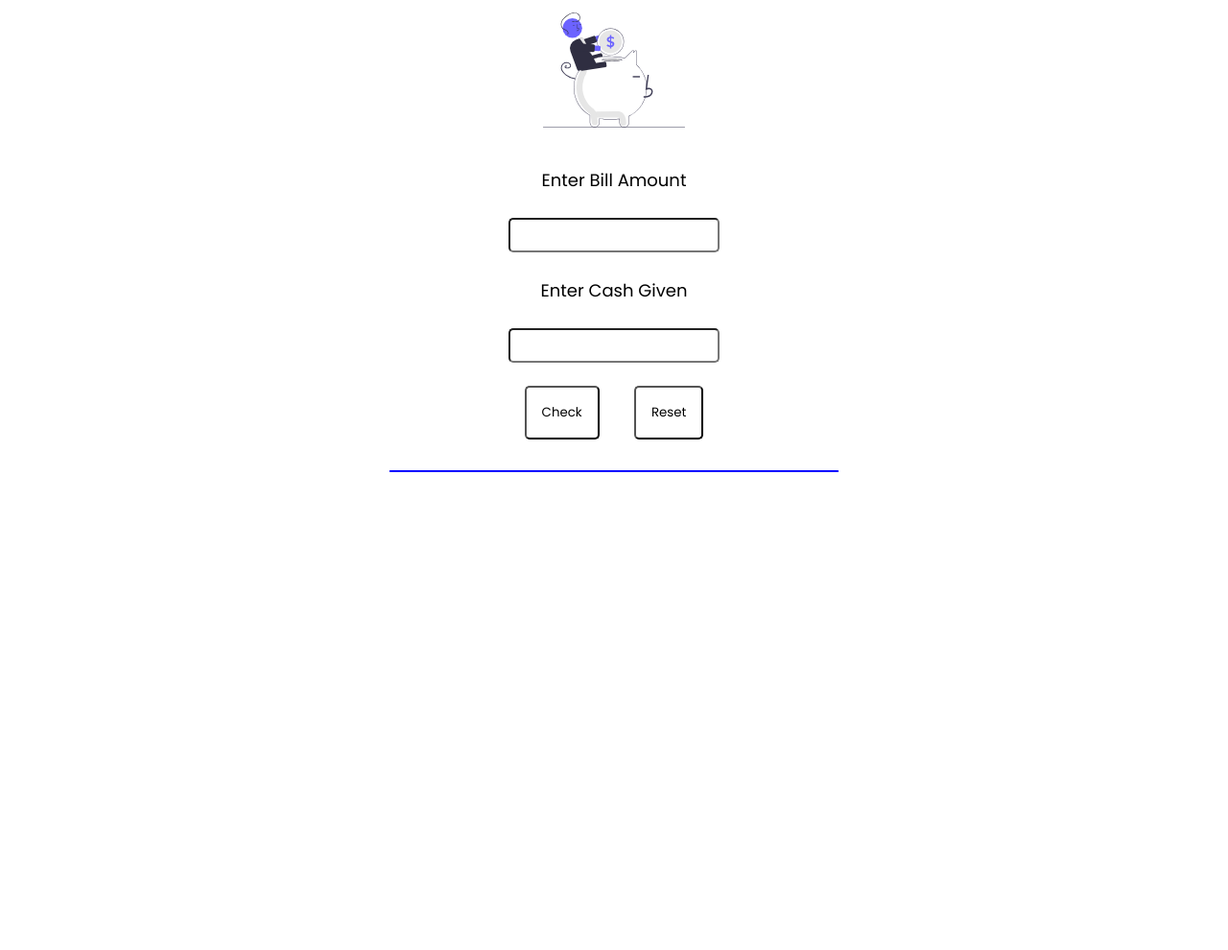
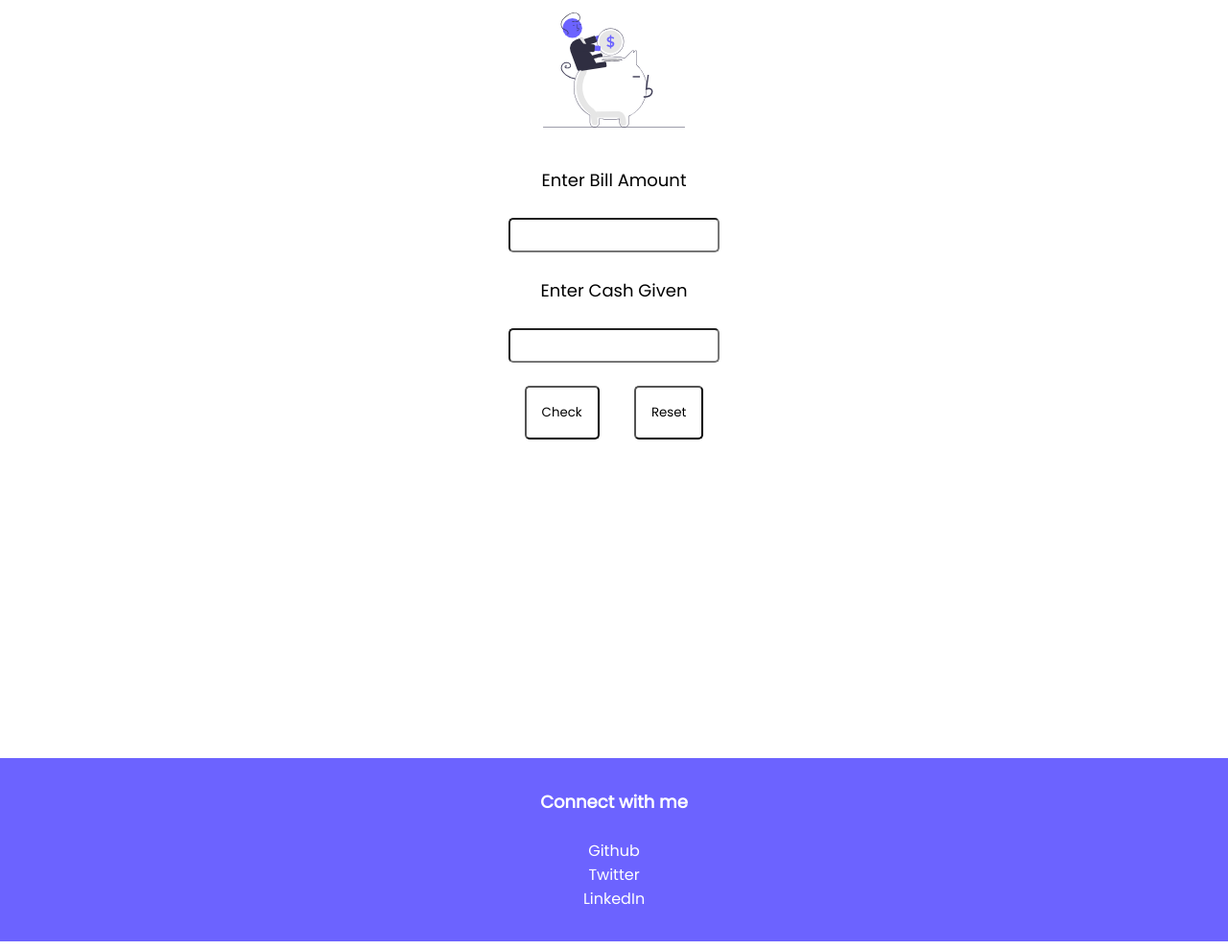
Before and after one commit to shanudjn/cash-register, a plain HTML site: page index.html in a window 1280 px wide. Shown: the part 102-1092 px from the top of the page at 96% size. Drawn offline with Linux system fonts and the light colour scheme.

Commit message:
style:added footer

```diff
--- a/app.js
+++ b/app.js
@@ -29,7 +29,7 @@ function getChange() {
         var listItem = document.createElement("ul");
         listItem.className = 'list-item'
         var item = denoSection.appendChild(listItem);
-        item.innerHTML += `<li>` + notes[i] + `<span>-----</span>` + numberOfNotes[i] + `</li>`
+        item.innerHTML += `<li>No of &#x20B9;&nbsp;` + notes[i] + ` &nbsp;: &nbsp;` + numberOfNotes[i] + `</li>`
         console.log(item)
 
     }
@@ -40,5 +40,5 @@ resetButton.addEventListener('click', resetList);
 function resetList() {
     billAmount.value = '';
     cashAmount.value = '';
-    listSection.innerHTML = "";
+    denoSection.innerHTML = "";
 }
--- a/index.html
+++ b/index.html
@@ -21,10 +21,31 @@
         <div id='deno-section'></div>
         <div id='unit-section'></div>
     </div>
+    <footer class="footer">
+        <div class="footer-header">Connect with me</div>
+        <ul>
+            <li>
+                <a class="link" href="https://github.com/shanudjn">
+                    Github
+                </a>
+            </li>
+            <li>
+                <a class="link" href="https://twitter.com/shahazad__">
+                    Twitter
+                </a>
+            </li>
+            <li>
+                <a class="link" href="https://www.linkedin.com/in/md-shahazad-uddin-2b599614b/">
+                    LinkedIn
+                </a>
+            </li>
 
-    <!-- <div id='list-section'>
+        </ul>
+    </footer>
 
-    </div> -->
+
+
+
 
 
 
--- a/styles.css
+++ b/styles.css
@@ -1,7 +1,7 @@
 @import url('https://fonts.googleapis.com/css2?family=Montserrat:wght@500;700&family=Poppins&display=swap');
 
 body{
-    max-width: 60%;
+    max-width: 100%;
     margin: auto;
     text-align: center;
     font-family: 'Poppins', sans-serif;
@@ -13,6 +13,8 @@ body{
     font-size: 24px;
     padding: 2rem;
     color: white;
+    font-weight: bold;
+
 
 }
 img{
@@ -29,8 +31,7 @@ input{
 }
 #form-section{
     text-align: center;
-    /* background-color: aliceblue; */
-    max-width: 700px;
+      max-width: 700px;
     margin: auto;
     font-size: large;
 }
@@ -41,7 +42,6 @@ input{
     /* border : 2px solid #6C63FF; */
     font-family: 'Poppins', sans-serif;
     background-color: white;
-    /* font-size: 10px; */
 }
 #reset-button{
     margin: 1rem;
@@ -58,39 +58,43 @@ input{
     max-width: 500px;
     margin: auto;
     /* border: 1px solid red; */
-    height: 500px;
+    height: 300px;
 }
 
 #deno-section{
     max-width: 700px;
-    /* margin-left:100px; */
-    /* margin-top: 1rem; */
-    border:1px solid blue;
-    /* float: left; */
     margin:1rem;
-
 }
-/* #unit-section{
-    max-width: 200px;
-    margin-right:100px;
-    margin-top: 1rem;
-    border:1px solid red;
-    float: right;
-} */
-/* .list-item span{
-    margin: 1rem;
-    padding:1rem;
-    list-style: none;
-} */
 .list-item{
-    /* max-width: 180px; */
-    /* margin: 1rem;
-    padding: 1rem; */
     padding: 0;
 }
 
 .list-item li{
     list-style: none;
+    /* border: 1px solid blue; */
     margin: 1rem;
+}
+.footer {
+
+    padding: 2rem 1rem;
+    text-align: center;
+    color: white;
+    /* border-top-right-radius: 1rem; */
+    background-color: #6C63FF;
+}
+
+.footer .link {
+    color: white;
+    text-decoration: none;
 
 }
+
+.footer .footer-header {
+    font-weight: bold;
+    font-size: large;
+}
+
+.footer ul {
+    list-style: none;
+    display: inline;
+}
```
